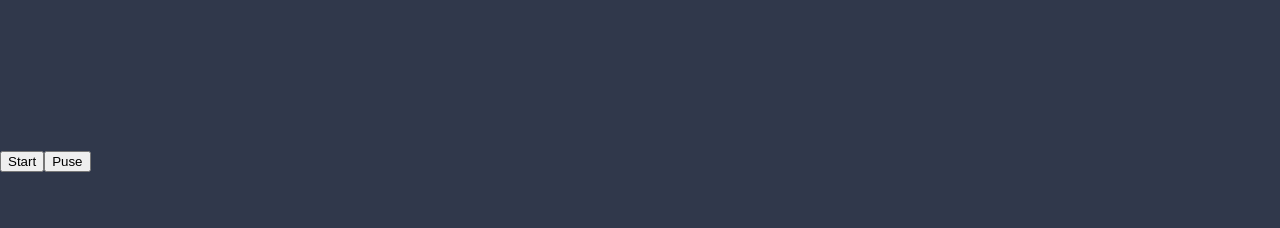
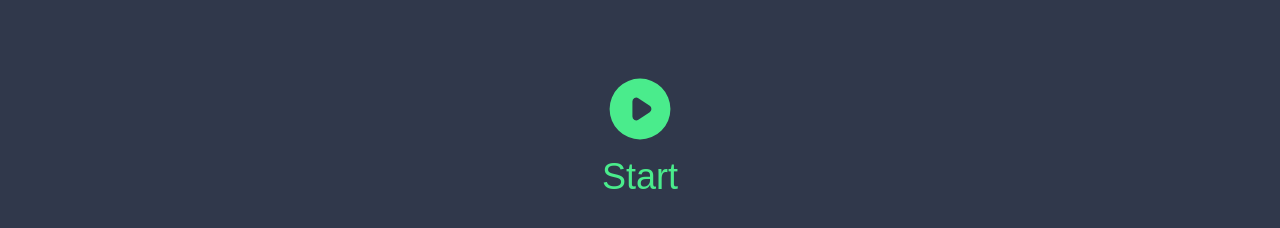
Before and after one commit to rakibul-cse-diu/pomodoro-time-management, a React (Create React App) app: page / in a window 1280 px wide. Shown: the part 490-718 px from the top of the page. Built offline with nearby package versions, Linux system fonts and the light colour scheme.

Commit message:
create buttons

```diff
--- a/package.json
+++ b/package.json
@@ -3,6 +3,7 @@
   "version": "0.1.0",
   "private": true,
   "dependencies": {
+    "@heroicons/react": "^1.0.6",
     "@testing-library/jest-dom": "^5.16.4",
     "@testing-library/react": "^13.3.0",
     "@testing-library/user-event": "^13.5.0",
--- a/src/App.css
+++ b/src/App.css
@@ -1,6 +1,12 @@
 .container {
   background-color: #30384b;
   min-height: 100vh;
+}
+
+.button-container {
+  display: flex;
+  justify-content: center;
+  align-items: center;
 }
 
 .main-container {
@@ -9,3 +15,29 @@
   justify-content: center;
   align-content: center;
 }
+
+.start-btn,
+.stop-btn {
+  background-color: #30384b;
+  color: white;
+  font-size: 36px;
+  border: none;
+  outline: none;
+  cursor: pointer;
+}
+
+.start-btn {
+  color: #4aec8c;
+}
+
+.start-btn:hover {
+  color: #27c165;
+}
+
+.stop-btn {
+  color: #f54e4e;
+}
+
+.stop-btn:hover {
+  color: #e13636;
+}
--- a/src/App.js
+++ b/src/App.js
@@ -1,19 +1,48 @@
+import { useState } from 'react';
 import './App.css';
 import Configuration from './components/Configuration/Configuration';
+import ConfigContext from './components/Context/ConfigContext';
 import Timer from './components/Timer/Timer';
 
+
 function App() {
+  const [isStart, setIsStart] = useState(false);
+  const [workTime, setWorkTime] = useState(25);
+  const [breakTime, setBreakTime] = useState(5);
   return (
+    <ConfigContext.Provider value={
+      {
+        isStart,
+        setIsStart,
+        workTime,
+        setWorkTime,
+        breakTime,
+        setBreakTime,
+      }
+    }>
       <div className='container'>
         <div className='main-container'>
           <Timer />
           <Configuration />
         </div>
-      <div>
-        <button>Start</button>
-        <button>Puse</button>
+        <div className='button-container'>
+          {
+            isStart ? <button className='stop-btn' onClick={() => setIsStart(!isStart)}>
+              <svg xmlns="http://www.w3.org/2000/svg" className="h-5 w-5" viewBox="0 0 20 20" fill="currentColor">
+                <path fillRule="evenodd" d="M10 18a8 8 0 100-16 8 8 0 000 16zM8 7a1 1 0 00-1 1v4a1 1 0 001 1h4a1 1 0 001-1V8a1 1 0 00-1-1H8z" clipRule="evenodd" />
+              </svg>
+              Stop</button> :
+              <button className='start-btn' onClick={() => setIsStart(!isStart)}>
+                <svg xmlns="http://www.w3.org/2000/svg" className="h-5 w-5" viewBox="0 0 20 20" fill="currentColor">
+                  <path fillRule="evenodd" d="M10 18a8 8 0 100-16 8 8 0 000 16zM9.555 7.168A1 1 0 008 8v4a1 1 0 001.555.832l3-2a1 1 0 000-1.664l-3-2z" clipRule="evenodd" />
+                </svg>
+                Start
+              </button>
+          }
         </div>
+
       </div>
+    </ConfigContext.Provider>
   );
 }
 
--- a/src/components/Configuration/Configuration.css
+++ b/src/components/Configuration/Configuration.css
@@ -1,5 +1,5 @@
 .config-container {
-    min-height: 80vh;
+    min-height: 70vh;
     width: 100%;
     display: flex;
     flex-direction: column;
--- a/src/components/Configuration/Configuration.js
+++ b/src/components/Configuration/Configuration.js
@@ -1,13 +1,15 @@
-import React from 'react';
+import React, { useContext } from 'react';
 import ReactSlider from 'react-slider';
+import ConfigContext from '../Context/ConfigContext';
 import './Configuration.css';
 
 const Configuration = () => {
+    const configData = useContext(ConfigContext);
     return (
         <div className='config-container'>
             <h2>Configure Time</h2>
             <div>
-                <h4>WORK - <span className='work-time'>{25}:00 min</span></h4>
+                <h4>WORK - <span className='work-time'>{configData.workTime}:00 min</span></h4>
                 <ReactSlider
                     className='slider'
                     thumbClassName='thumb'
@@ -16,7 +18,7 @@ const Configuration = () => {
                     min={1}
                     max={120}
                 />
-                <h4>BREAK - <span className='break-time'>{5}:00 min</span></h4>
+                <h4>BREAK - <span className='break-time'>{configData.breakTime}:00 min</span></h4>
                 <ReactSlider
                     className='slider green'
                     thumbClassName='thumb'
--- /dev/null
+++ b/src/components/Context/ConfigContext.js
@@ -0,0 +1,5 @@
+import react from 'react';
+
+const ConfigContext = react.createContext({});
+
+export default ConfigContext;
--- a/src/components/Timer/Timer.css
+++ b/src/components/Timer/Timer.css
@@ -1,5 +1,5 @@
 .timer-container {
-    min-height: 80vh;
+    min-height: 70vh;
     width: 100%;
     display: flex;
     justify-content: center;
```
Also changed, not shown: 1 other file (tests, documents, lock files or other folders). Lines whose indentation alone changed are shown as unchanged.
